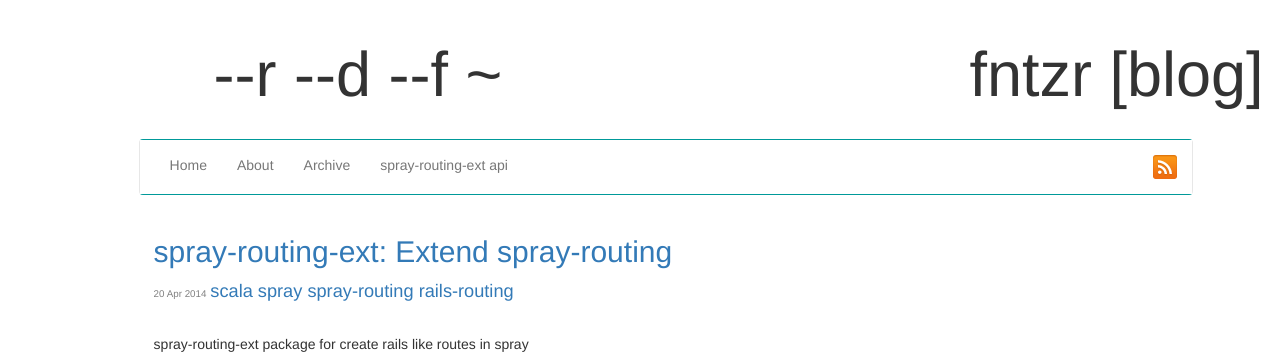
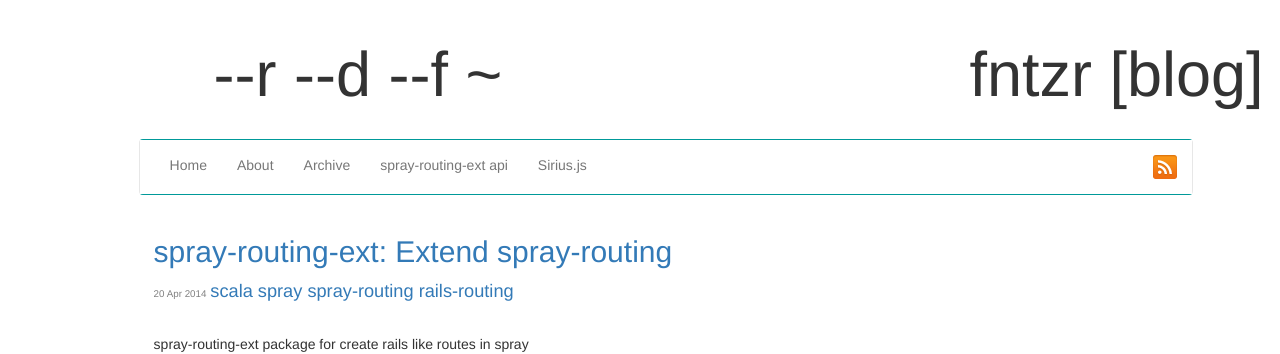
Before and after one commit to fntz/fntz.github.io, a Jekyll site: the page built from index.html, in a window 1280 px wide. Shown: the top 354 px of the page. Built offline with Jekyll 4.4.1, drawn with Linux system fonts in a browser that asks for light colours; nearby versions of some CDN libraries; Markdown is read by kramdown in place of the engine named in the settings; the list of posts is cut into pages by our own code.

Commit message:
add sirius url

```diff
--- a/_includes/navbar.html
+++ b/_includes/navbar.html
@@ -6,6 +6,7 @@
       <li><a href="/about.html">About</a></li>
       <li><a href="/archive.html">Archive</a></li>
       <li><a href="/api/">spray-routing-ext api</a></li>
+      <li><a href="http://fntzr.github.com/sirius/">Sirius.js</a></li>
     </ul>
 
     <ul class="nav navbar-nav navbar-right">
```
